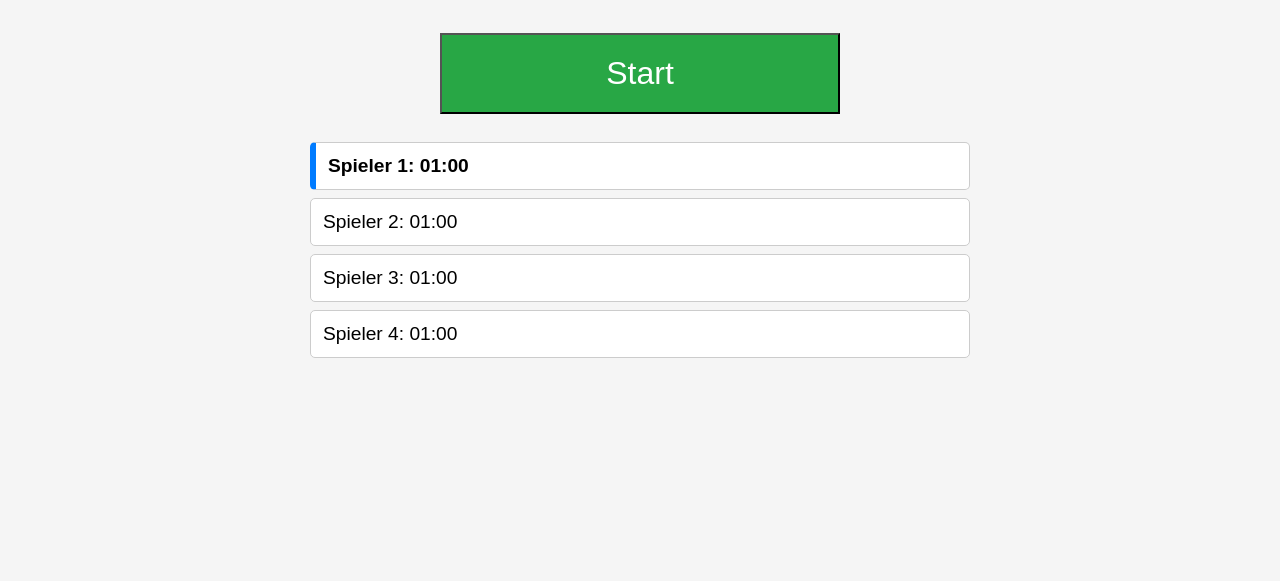
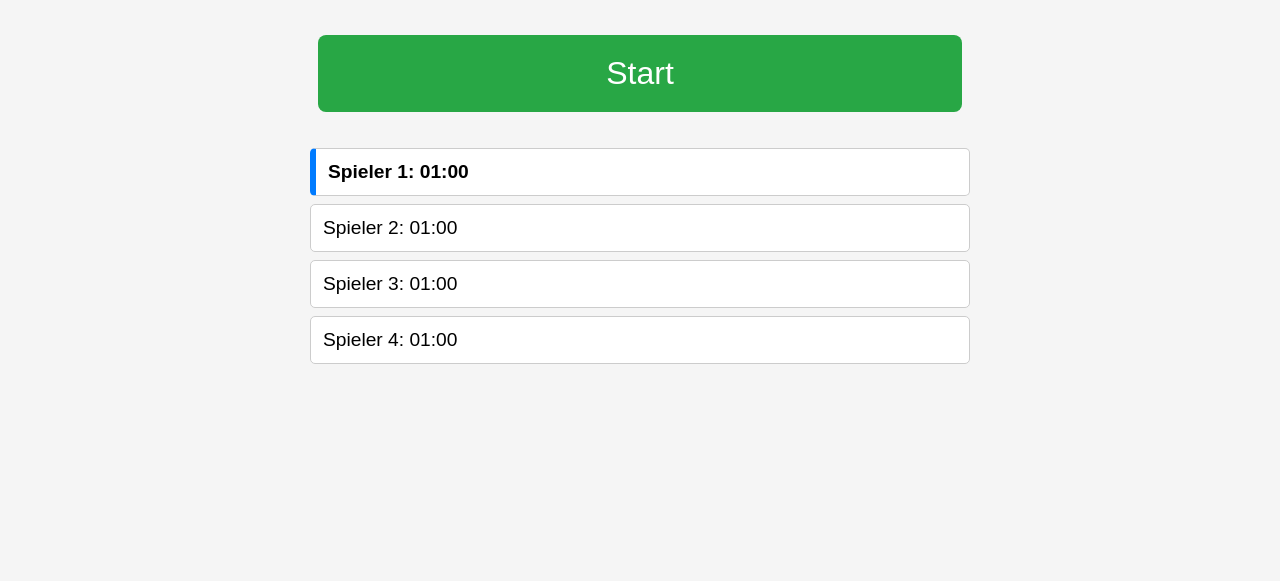
Before and after one commit to AKAu101/Escape-from-Tartaros-Timer, a plain HTML site: page timer.html in a window 1280 px wide. Shown: the part 219-800 px from the top of the page. Drawn offline with Linux system fonts and the light colour scheme.

Commit message:
Aber jz sollte alles gefixed sein
Bitte

```diff
--- a/timer.html
+++ b/timer.html
@@ -54,18 +54,16 @@
 
         .buttons {
             margin-top: 20px;
-            width: 100%;
-            display: flex;
-            justify-content: center;
         }
 
-        .button-group {
-            display: flex;
-            justify-content: center;
-            flex-wrap: wrap;
-            gap: 10px;
-            margin-top: 10px;
-            width: 100%;
+        button {
+            font-size: 1.2em;
+            padding: 16px 24px;
+            margin: 8px;
+            border-radius: 8px;
+            border: none;
+            cursor: pointer;
+            transition: background-color 0.2s ease;
         }
 
         #stopNextBtn {
@@ -74,35 +72,6 @@
             background-color: var(--highlight);
             color: white;
             width: 100%;
-            max-width: 400px;
-        }
-
-        #pauseBtn, #resetBtnIcon {
-            background-color: var(--highlight);
-            color: white;
-            font-size: 1.5em;
-            width: 48%;
-            max-width: 180px;
-        }
-
-        #startResetBtn.start-only {
-            font-size: 2em;
-            padding: 20px 30px;
-            background-color: var(--start-green);
-            color: white;
-            margin-top: 30px;
-            width: 100%;
-            max-width: 400px;
-        }
-
-        @media (min-width: 768px) {
-            .button-group {
-                justify-content: center;
-            }
-
-            #stopNextBtn, #pauseBtn, #resetBtnIcon {
-                width: auto;
-            }
         }
 
         #pauseBtn, #resetBtnIcon {
@@ -295,7 +264,7 @@
     function togglePause() {
         isPaused = !isPaused;
         const pauseBtn = document.getElementById("pauseBtn");
-        pauseBtn.textContent = isPaused ? "▶" : "❚❚";
+        pauseBtn.textContent = isPaused ? "▶" : "⏸";
     }
 
     function nextPlayer() {
```
